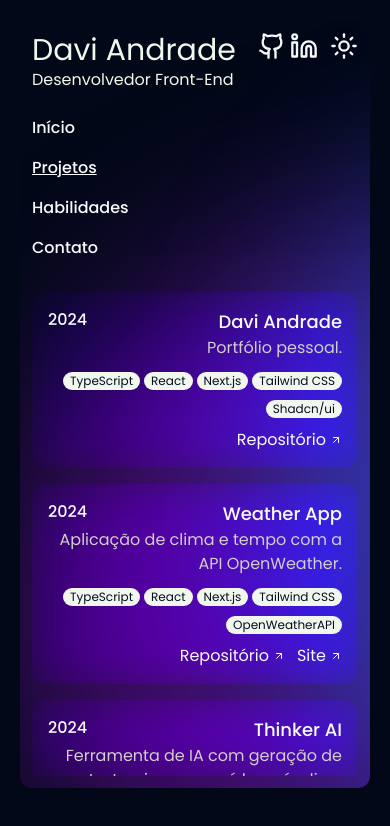
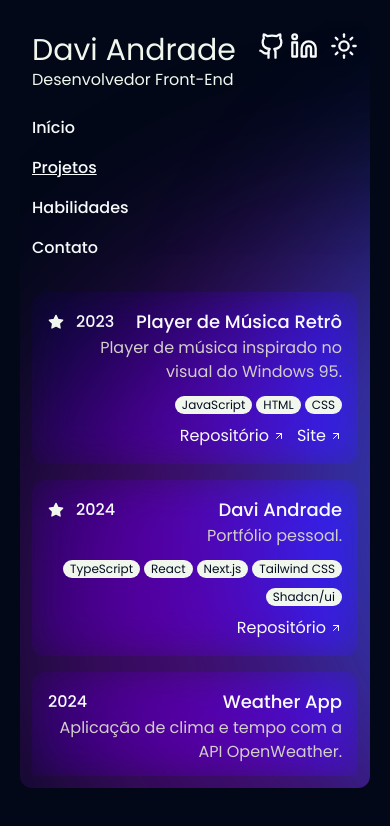
Before and after one commit to davi-andrade-js/dv-portfolio, a Next.js app: page /projects in a window 390 px wide. Shown: the top 826 px of the page. Built offline with nearby package versions, Linux system fonts and the light colour scheme.

Commit message:
add pinned projects

```diff
--- a/src/app/(routes)/projects/page.tsx
+++ b/src/app/(routes)/projects/page.tsx
@@ -3,12 +3,27 @@
 import Image from "next/image";
 import React from "react";
 import ProjectsLink from "../../../components/ProjectsLink";
+import { Star } from "lucide-react";
 import { ScrollArea } from "@/components/ui/scroll-area";
 import { Badge } from "@/components/ui/badge";
 import { projects } from "../../../components/projects";
 
 export default function ProjectsList() {
   const [projectOnHover, setProjectOnHover] = React.useState("");
+
+  projects.sort(function (a, b) {
+    let x = a.pinned;
+    let y = b.pinned;
+
+    if (x === true) {
+      return -1;
+    }
+    if (x === false) {
+      return 1;
+    }
+
+    return 0;
+  });
 
   return (
     <>
@@ -34,14 +49,28 @@ export default function ProjectsList() {
                 <div className=" flex w-full flex-col items-end justify-between space-y-2  md:w-[90%] md:space-y-4">
                   <div className="flex w-full flex-col items-end transition-all">
                     <header className="font-poppinsMedium flex w-full flex-row justify-between">
-                      <div className=" text-base">{project.year}</div>
+                      <div className="flex flex-row items-center space-x-3 md:space-x-5">
+                        {project.pinned ? (
+                          <Star
+                            className="h-4 w-4 md:h-5 md:w-5"
+                            color="var(--title-color)"
+                            fill="var(--title-color)"
+                          />
+                        ) : (
+                          <></>
+                        )}
+                        <p className=" text-base">{project.year}</p>
+                      </div>
+
                       <div className="flex text-end text-lg">
                         {project.name}
                       </div>
                     </header>
 
                     <div className="text-secondary text-right text-base transition-all">
-                      <p className="transition-all">{project.description}</p>
+                      <p className="w-72 transition-all md:w-96">
+                        {project.description}
+                      </p>
                     </div>
                   </div>
 
--- a/src/components/projects.tsx
+++ b/src/components/projects.tsx
@@ -1,6 +1,20 @@
-export const projects = [
+interface Project {
+  name: string;
+  year: string;
+  pinned: boolean;
+  description: string;
+  screenshot: string;
+  alt: string;
+  repositoryUrl: string;
+  liveUrl: string;
+  technologies: string[];
+}
+
+export const projects: Project[] = [
   {
     name: "Davi Andrade",
+    year: "2024",
+    pinned: true,
     description: "Portfólio pessoal.",
     screenshot: "/images/portfolio.webp",
     alt: "Página inicial do portfólio com navbar, texto de apresentação e links de redirecionamento.",
@@ -13,12 +27,14 @@ export const projects = [
       "Tailwind CSS",
       "Shadcn/ui",
     ],
-    year: "2024",
   },
   {
     name: "Weather App",
+    year: "2024",
+    pinned: false,
     description: "Aplicação de clima e tempo com a API OpenWeather.",
     screenshot: "/images/weather.webp",
+    alt: "Landing page com clima e tempo atual e previsão para os próximos dias.",
     repositoryUrl: "https://github.com/davi-andrade-js/weather-app",
     liveUrl: "https://weather-app-nu-roan.vercel.app/",
     technologies: [
@@ -28,10 +44,11 @@ export const projects = [
       "Tailwind CSS",
       "OpenWeatherAPI",
     ],
-    year: "2024",
   },
   {
     name: "Thinker AI",
+    year: "2024",
+    pinned: false,
     description:
       "Ferramenta de IA com geração de textos, imagens, vídeos, áudio e código.",
     screenshot: "/images/thinker.webp",
@@ -47,26 +64,27 @@ export const projects = [
       "OpenAI API",
       "Replicate API",
     ],
-    year: "2024",
   },
   {
     name: "Player de Música Retrô",
+    year: "2023",
+    pinned: true,
     description: "Player de música inspirado no visual do Windows 95.",
     screenshot: "/images/music-player.webp",
     alt: "Tela inicial com o modal do player de música aberto.",
     repositoryUrl: "https://github.com/davi-andrade-js/Retro-Music-Player",
     liveUrl: "https://davi-andrade-js.github.io/Retro-Music-Player/",
     technologies: ["JavaScript", "HTML", "CSS"],
-    year: "2023",
   },
   {
     name: "Calc.js",
+    year: "2023",
+    pinned: false,
     description: "Simples calculadora.",
     screenshot: "/images/calc.webp",
-    alt: "Tela estática com a calculadora.",
+    alt: "Página da calculadora.",
     repositoryUrl: "https://github.com/davi-andrade-js/Calc.js",
     liveUrl: "https://davi-andrade-js.github.io/Calc.js/",
     technologies: ["JavaScript", "HTML", "CSS"],
-    year: "2023",
   },
 ];
```
Also changed, not shown: public/images/pin.png (added), public/images/weather.webp.
